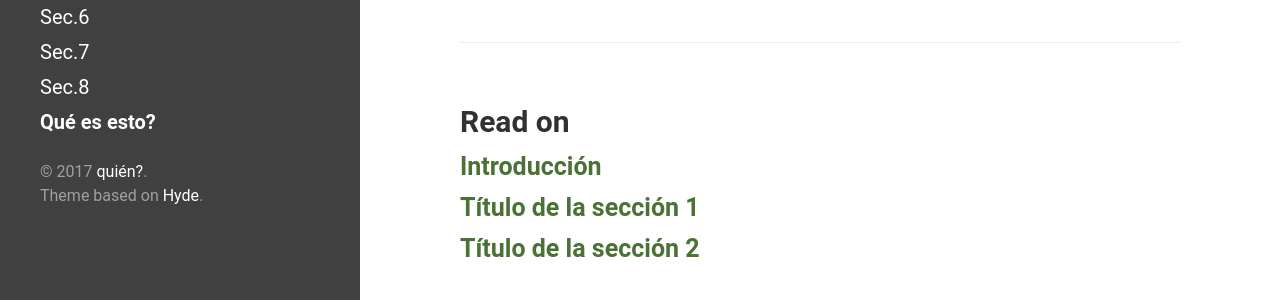
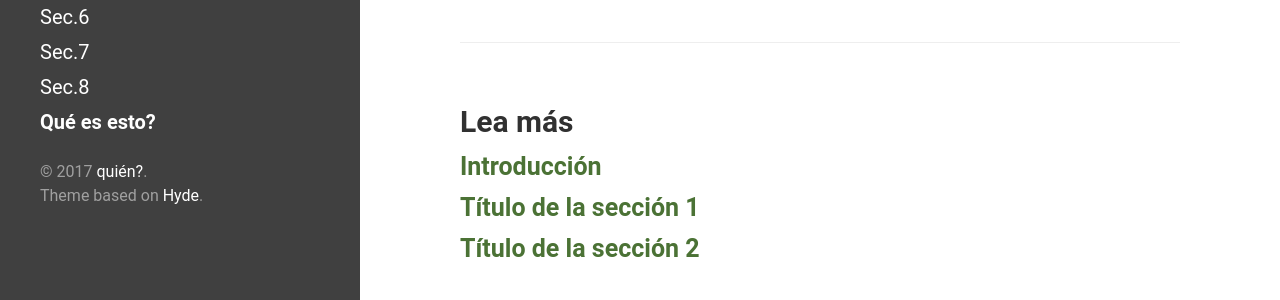
Before and after one commit to mper-bcn-ny/2017-metro, a Jekyll site: the page built from _posts/2017-02-12-sobre.md, in a window 1280 px wide and 900 px high, scrolled down 662 px. Shown: the part 496-796 px from the top of the window. Built offline with Jekyll 4.4.1, drawn with Linux system fonts in a browser that asks for light colours.

Commit message:
read on -> spanisch

```diff
--- a/_layouts/post.html
+++ b/_layouts/post.html
@@ -11,7 +11,7 @@ layout: default
 </div>
 
 <div class="related">
-  <h2>Read on</h2>
+  <h2>Lea más</h2>
   <ul class="related-posts">
     {% for post in site.related_posts limit:3 %}
       <li>
```
